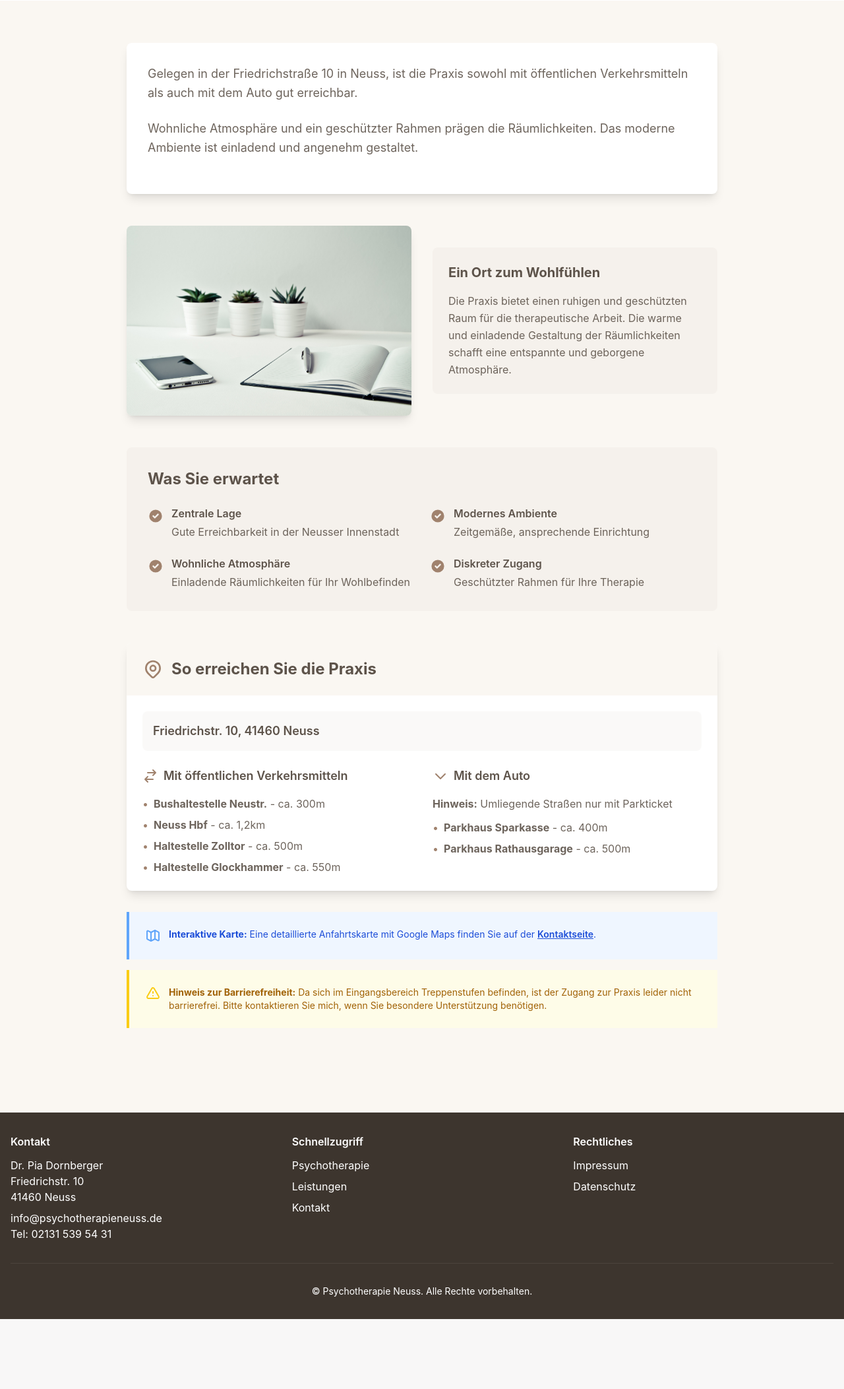
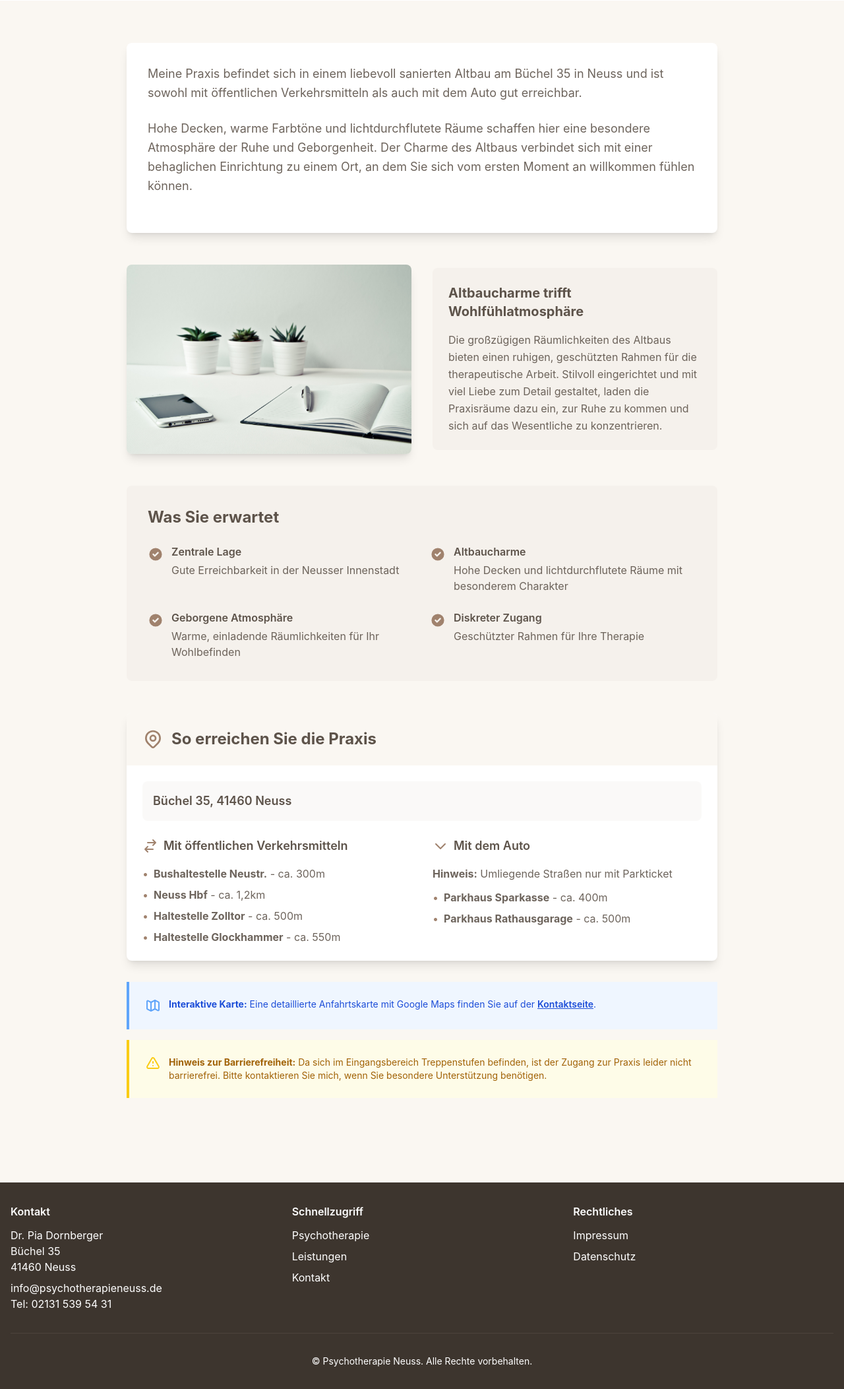
Before and after one commit to patrickjaja/psychotherapieneuss, a PHP site: page /praxis in a window 1280 px wide. Shown: the part 231-2336 px from the top of the page at 66% size. Before the commit the page ends 2230 px from the top, so only its background shows below. Run offline with PHP 8.4, Linux system fonts and the light colour scheme; some libraries are stand-ins or nearby versions.

Commit message:
Update address to Büchel 35 and rewrite Praxis page with Altbaucharme theme

```diff
--- a/src/Service/MailerService.php
+++ b/src/Service/MailerService.php
@@ -243,7 +243,7 @@ TEXT;
         </div>
         <div class="footer">
             <p>Psychotherapie Neuss<br>
-            Friedrichstr. 10, 41460 Neuss<br>
+            Büchel 35, 41460 Neuss<br>
             info@psychotherapieneuss.de</p>
         </div>
     </div>
@@ -277,7 +277,7 @@ Dr. rer. nat. Pia Dornberger
 
 --
 Psychotherapie Neuss
-Friedrichstr. 10, 41460 Neuss
+Büchel 35, 41460 Neuss
 info@psychotherapieneuss.de
 TEXT;
     }
--- a/templates/base.html.twig
+++ b/templates/base.html.twig
@@ -38,7 +38,7 @@
       "medicalSpecialty": "Verhaltenstherapie",
       "address": {
         "@type": "PostalAddress",
-        "streetAddress": "Friedrichstr. 10",
+        "streetAddress": "Büchel 35",
         "addressLocality": "Neuss",
         "postalCode": "41460",
         "addressCountry": "DE"
@@ -124,7 +124,7 @@
                 <div>
                     <h3 class="font-semibold mb-3">Kontakt</h3>
                     <p>Dr. Pia Dornberger</p>
-                    <p>Friedrichstr. 10</p>
+                    <p>Büchel 35</p>
                     <p>41460 Neuss</p>
                     <p class="mt-2">
                         <a href="mailto:info@psychotherapieneuss.de" class="hover:text-primary transition-colors">info@psychotherapieneuss.de</a>
--- a/templates/pages/contact.html.twig
+++ b/templates/pages/contact.html.twig
@@ -1,7 +1,7 @@
 {% extends 'base.html.twig' %}
 
 {% block title %}Kontakt - Psychotherapie Neuss{% endblock %}
-{% block meta_description %}Kontakt zur Psychotherapie-Praxis in Neuss. Termine nach Vereinbarung. Friedrichstr. 10, 41460 Neuss. Tel: 02131 539 54 31.{% endblock %}
+{% block meta_description %}Kontakt zur Psychotherapie-Praxis in Neuss. Termine nach Vereinbarung. Büchel 35, 41460 Neuss. Tel: 02131 539 54 31.{% endblock %}
 {% block canonical_url %}https://www.psychotherapieneuss.de/kontakt{% endblock %}
 
 {% block content %}
@@ -101,7 +101,7 @@
                                 </svg>
                                 <div>
                                     <p class="font-semibold">Adresse</p>
-                                    <p class="text-neutral/80">Friedrichstr. 10<br>41460 Neuss</p>
+                                    <p class="text-neutral/80">Büchel 35<br>41460 Neuss</p>
                                 </div>
                             </div>
 
@@ -205,7 +205,7 @@
 
                     <div class="mt-8">
                         <iframe
-                            src="https://www.google.com/maps/embed?pb=!1m18!1m12!1m3!1d2491.123456789!2d6.688499!3d51.198765!2m3!1f0!2f0!3f0!3m2!1i1024!2i768!4f13.1!3m3!1m2!1s0x47b8b5a4c0000000%3A0x0000000000000000!2sFriedrichstra%C3%9Fe%2010%2C%2041460%20Neuss!5e0!3m2!1sde!2sde!4v1234567890"
+                            src="https://www.google.com/maps/embed?pb=!1m18!1m12!1m3!1d2491.123456789!2d6.688499!3d51.198765!2m3!1f0!2f0!3f0!3m2!1i1024!2i768!4f13.1!3m3!1m2!1s0x47b8b5a4c0000000%3A0x0000000000000000!2sB%C3%BCchel%2035%2C%2041460%20Neuss!5e0!3m2!1sde!2sde!4v1234567890"
                             width="100%"
                             height="400"
                             style="border:0;"
--- a/templates/pages/datenschutz.html.twig
+++ b/templates/pages/datenschutz.html.twig
@@ -68,7 +68,7 @@
                     </p>
                     <p class="mb-6">
                         Dr. rer. nat. Pia Dornberger<br>
-                        Friedrichstr. 10<br>
+                        Büchel 35<br>
                         41460 Neuss<br>
                         E-Mail: info@psychotherapieneuss.de
                     </p>
--- a/templates/pages/impressum.html.twig
+++ b/templates/pages/impressum.html.twig
@@ -21,7 +21,7 @@
                         <p class="mb-4">
                             <strong>Dr. rer. nat. Pia Dornberger</strong><br>
                             Psychologische Psychotherapeutin<br>
-                            Friedrichstr. 10<br>
+                            Büchel 35<br>
                             41460 Neuss
                         </p>
                     </div>
@@ -96,7 +96,7 @@
                     <div class="mb-8">
                         <p>
                             Dr. rer. nat. Pia Dornberger<br>
-                            Friedrichstr. 10<br>
+                            Büchel 35<br>
                             41460 Neuss
                         </p>
                     </div>
--- a/templates/pages/practice.html.twig
+++ b/templates/pages/practice.html.twig
@@ -1,7 +1,7 @@
 {% extends 'base.html.twig' %}
 
 {% block title %}Praxis - Psychotherapie Neuss{% endblock %}
-{% block meta_description %}Psychotherapie-Praxis in Neuss, Friedrichstr. 10. Anfahrt, Parkmöglichkeiten und Barrierefreiheit. Zentral gelegen nahe Hauptbahnhof.{% endblock %}
+{% block meta_description %}Psychotherapie-Praxis mit Altbaucharme in Neuss, Büchel 35. Anfahrt, Parkmöglichkeiten und Barrierefreiheit. Zentral gelegen nahe Hauptbahnhof.{% endblock %}
 {% block canonical_url %}https://www.psychotherapieneuss.de/praxis{% endblock %}
 
 {% block content %}
@@ -17,22 +17,22 @@
             <div class="bg-white rounded-lg shadow-lg p-8 mb-12">
                 <div class="prose prose-lg max-w-none text-neutral/90">
                     <p class="text-lg leading-relaxed mb-6">
-                        Gelegen in der Friedrichstraße 10 in Neuss, ist die Praxis sowohl mit öffentlichen Verkehrsmitteln als auch mit dem Auto gut erreichbar.
+                        Meine Praxis befindet sich in einem liebevoll sanierten Altbau am Büchel 35 in Neuss und ist sowohl mit öffentlichen Verkehrsmitteln als auch mit dem Auto gut erreichbar.
                     </p>
                     <p class="text-lg leading-relaxed mb-6">
-                        Wohnliche Atmosphäre und ein geschützter Rahmen prägen die Räumlichkeiten. Das moderne Ambiente ist einladend und angenehm gestaltet.
+                        Hohe Decken, warme Farbtöne und lichtdurchflutete Räume schaffen hier eine besondere Atmosphäre der Ruhe und Geborgenheit. Der Charme des Altbaus verbindet sich mit einer behaglichen Einrichtung zu einem Ort, an dem Sie sich vom ersten Moment an willkommen fühlen können.
                     </p>
                 </div>
             </div>
 
             <div class="grid md:grid-cols-2 gap-8 mb-12 items-center">
                 <div>
-                    <img src="/images/die_Praxis.jpg" alt="Praxisräume" class="rounded-lg shadow-lg w-full">
+                    <img src="/images/die_Praxis.jpg" alt="Praxisräume im Altbau mit hohen Decken" class="rounded-lg shadow-lg w-full">
                 </div>
                 <div class="bg-primary/5 rounded-lg p-6">
-                    <h2 class="text-xl font-bold mb-4">Ein Ort zum Wohlfühlen</h2>
+                    <h2 class="text-xl font-bold mb-4">Altbaucharme trifft Wohlfühlatmosphäre</h2>
                     <p class="text-neutral/90 leading-relaxed">
-                        Die Praxis bietet einen ruhigen und geschützten Raum für die therapeutische Arbeit. Die warme und einladende Gestaltung der Räumlichkeiten schafft eine entspannte und geborgene Atmosphäre.
+                        Die großzügigen Räumlichkeiten des Altbaus bieten einen ruhigen, geschützten Rahmen für die therapeutische Arbeit. Stilvoll eingerichtet und mit viel Liebe zum Detail gestaltet, laden die Praxisräume dazu ein, zur Ruhe zu kommen und sich auf das Wesentliche zu konzentrieren.
                     </p>
                 </div>
             </div>
@@ -54,8 +54,8 @@
                             <path fill-rule="evenodd" d="M10 18a8 8 0 100-16 8 8 0 000 16zm3.707-9.293a1 1 0 00-1.414-1.414L9 10.586 7.707 9.293a1 1 0 00-1.414 1.414l2 2a1 1 0 001.414 0l4-4z" clip-rule="evenodd"></path>
                         </svg>
                         <div>
-                            <h3 class="font-semibold mb-1">Modernes Ambiente</h3>
-                            <p class="text-neutral/90">Zeitgemäße, ansprechende Einrichtung</p>
+                            <h3 class="font-semibold mb-1">Altbaucharme</h3>
+                            <p class="text-neutral/90">Hohe Decken und lichtdurchflutete Räume mit besonderem Charakter</p>
                         </div>
                     </div>
                     <div class="flex items-start">
@@ -63,8 +63,8 @@
                             <path fill-rule="evenodd" d="M10 18a8 8 0 100-16 8 8 0 000 16zm3.707-9.293a1 1 0 00-1.414-1.414L9 10.586 7.707 9.293a1 1 0 00-1.414 1.414l2 2a1 1 0 001.414 0l4-4z" clip-rule="evenodd"></path>
                         </svg>
                         <div>
-                            <h3 class="font-semibold mb-1">Wohnliche Atmosphäre</h3>
-                            <p class="text-neutral/90">Einladende Räumlichkeiten für Ihr Wohlbefinden</p>
+                            <h3 class="font-semibold mb-1">Geborgene Atmosphäre</h3>
+                            <p class="text-neutral/90">Warme, einladende Räumlichkeiten für Ihr Wohlbefinden</p>
                         </div>
                     </div>
                     <div class="flex items-start">
@@ -92,7 +92,7 @@
 
                 <div class="p-6">
                     <div class="bg-primary/5 rounded-lg p-4 mb-6">
-                        <p class="font-semibold text-lg">Friedrichstr. 10, 41460 Neuss</p>
+                        <p class="font-semibold text-lg">Büchel 35, 41460 Neuss</p>
                     </div>
 
                     <div class="grid md:grid-cols-2 gap-8">
```
Also changed, not shown: CHANGELOG.md.
